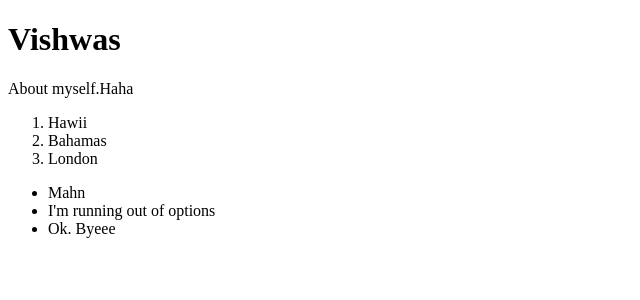
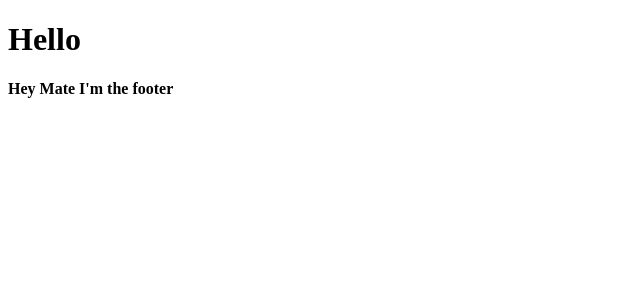
Before and after one commit to vishwas-c/React-practice, a React (Create React App) app: page / in a window 1280 px wide. Shown: the top 300 px of the page, without its empty margins (0-640 px from the left). Built offline with nearby package versions, Linux system fonts and the light colour scheme.

Commit message:
Child Component inside Parent component

```diff
--- /dev/null
+++ b/src/components/App.js
@@ -0,0 +1,14 @@
+import React from 'react'
+import Footer from './Footer'
+
+
+function App() {
+  return (
+    <div>
+    <h1>Hello</h1>
+    <Footer />
+    </div>
+  )
+}
+
+export default App
--- /dev/null
+++ b/src/components/Footer.js
@@ -0,0 +1,11 @@
+import React from 'react'
+
+function Footer() {
+  return (
+    <footer>
+      <h4>Hey Mate I'm the footer</h4>
+    </footer>
+  )
+}
+
+export default Footer
--- a/src/index.js
+++ b/src/index.js
@@ -1,5 +1,6 @@
 import React from 'react'
 import ReactDOM from 'react-dom'
 import MyInfo from './components/MyInfo'
+import App from './components/App'
 
-ReactDOM.render(<MyInfo />, document.getElementById('root'))
+ReactDOM.render(<App />, document.getElementById('root'))
```
